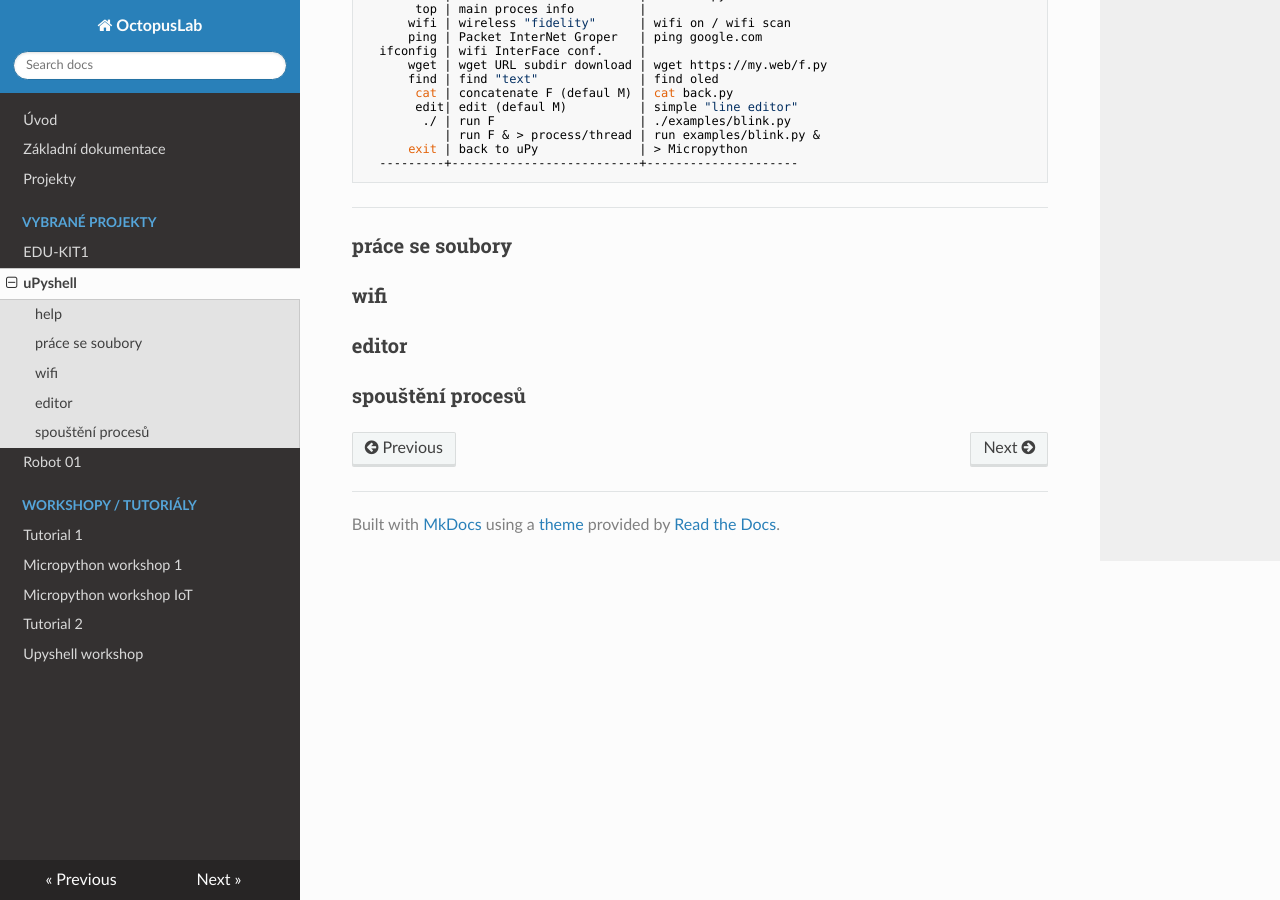
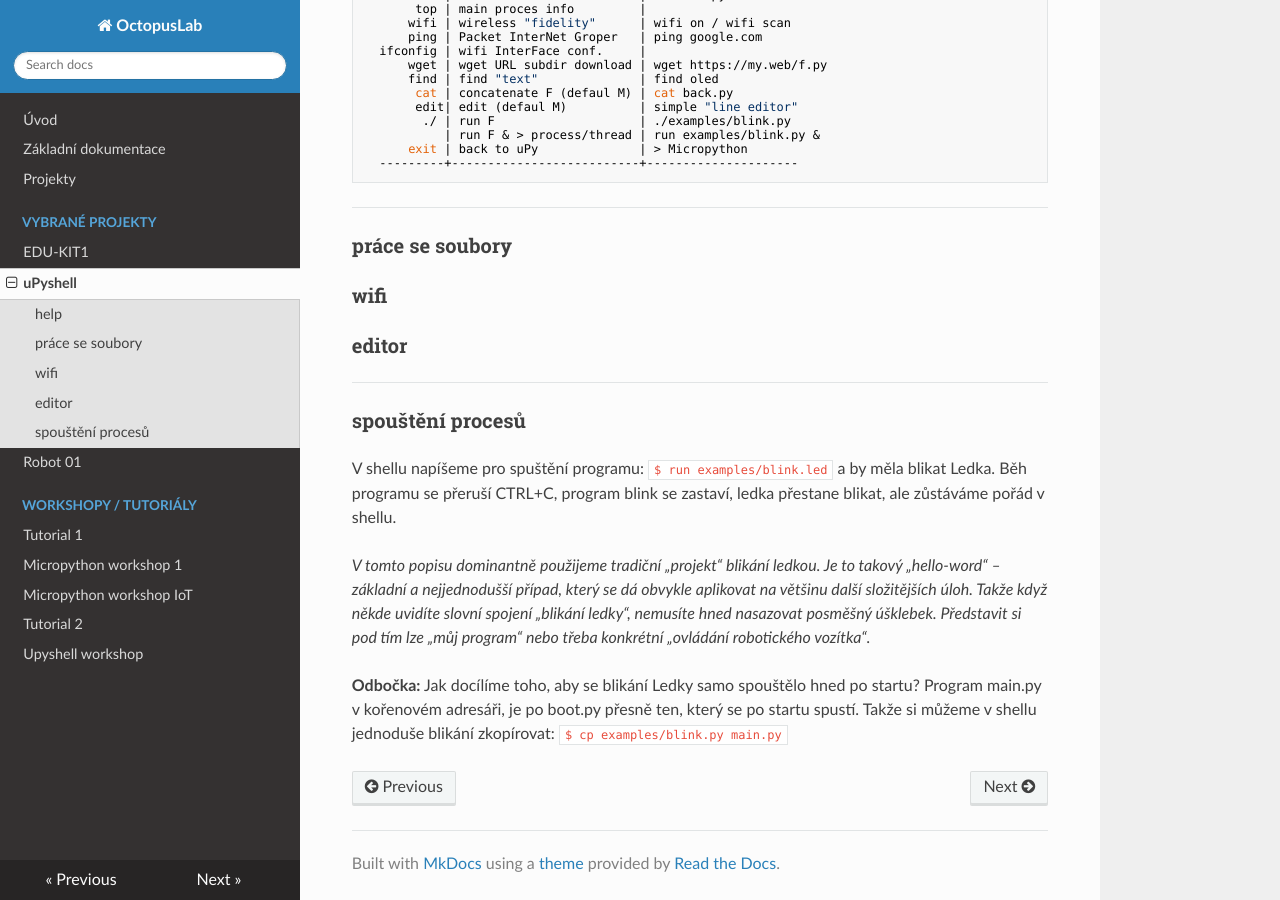
Before and after one commit to octopuslab-cz/docs_octopuslab_cz, an MkDocs documentation site: the page built from docs/p-shell.md, in a window 1280 px wide and 900 px high, scrolled down 595 px. Built offline with MkDocs 1.6.1, drawn with Linux system fonts in a browser that asks for light colours; nearby versions of some CDN libraries.

Commit message:
shell run

```diff
--- a/docs/p-shell.md
+++ b/docs/p-shell.md
@@ -47,4 +47,16 @@ Popis:
 
 ### editor
 
+---
+
 ### spouštění procesů
+
+V shellu napíšeme pro spuštění programu:
+`$ run examples/blink.led`
+a by měla blikat Ledka. Běh programu se přeruší CTRL+C, program blink se zastaví, ledka přestane blikat, ale zůstáváme pořád v shellu.
+
+*V tomto popisu dominantně použijeme tradiční „projekt“ blikání ledkou. Je to takový „hello-word“ – základní a nejjednodušší případ, který se dá obvykle aplikovat na většinu další složitějších úloh. Takže když někde uvidíte slovní spojení „blikání ledky“, nemusíte hned nasazovat posměšný úšklebek. Představit si pod tím lze „můj program“ nebo třeba konkrétní „ovládání robotického vozítka“.*
+
+**Odbočka:**
+Jak docílíme toho, aby se blikání Ledky samo spouštělo hned po startu? Program main.py v kořenovém adresáři, je po boot.py přesně ten, který se po startu spustí. Takže si můžeme v shellu jednoduše blikání zkopírovat:
+`$ cp examples/blink.py main.py`
```
